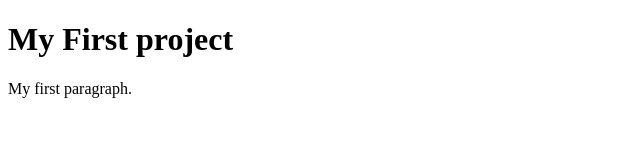
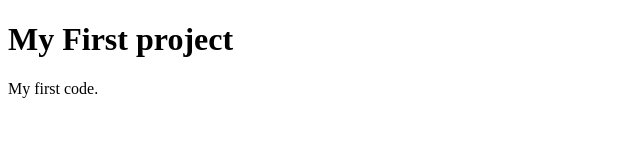
Before and after one commit to taohassan/tao_repo, a plain HTML site: page index.html in a window 1280 px wide. Shown: the full height of the page, 0-640 px from the left. Drawn offline with Linux system fonts and the light colour scheme.

Commit message:
html file was modified

```diff
--- a/index.html
+++ b/index.html
@@ -3,7 +3,7 @@
 <body>
 
 <h1>My First project</h1>
-<p>My first paragraph.</p>
+<p>My first code</code>.</p>
 
 </body>
 </html>
```
